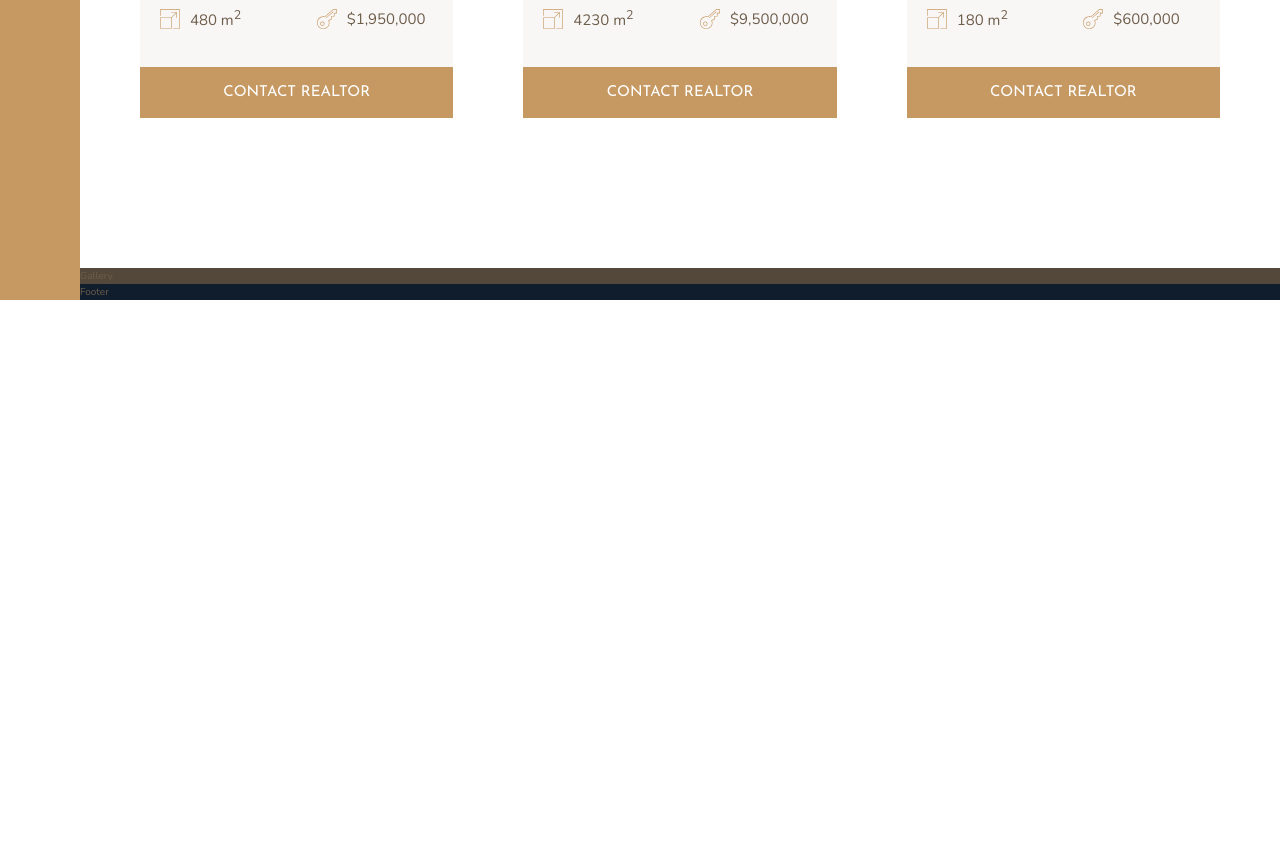
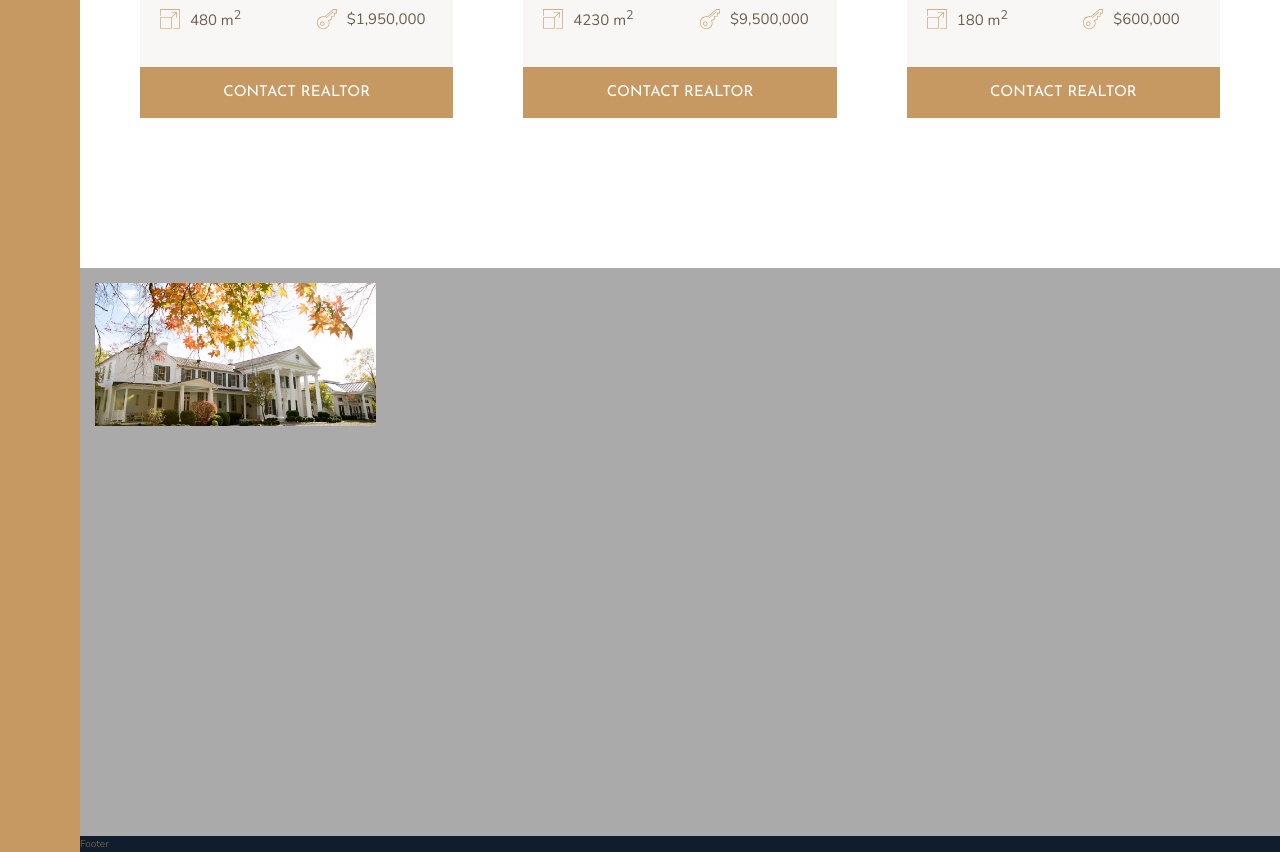
Before and after one commit to gus-rdz/Nexter-repo, a website: page index.html in a window 1280 px wide. Shown: the part 2804-3656 px from the top of the page. Before the commit the page ends 3104 px from the top, so only its background shows below. Drawn offline with nearby package versions, Linux system fonts and the light colour scheme.

Commit message:
started building the Gallery section; built the grid layout

```diff
--- a/index.html
+++ b/index.html
@@ -332,7 +332,11 @@
       </div>
     </section>
 
-    <section class="gallery">Gallery</section>
+    <section class="gallery">
+      <figure class="gallery__item gallery__item--1">
+        <img src="img/gal-1.jpeg" alt="Gallery image 1" class="gallery__img" />
+      </figure>
+    </section>
 
     <footer class="footer">Footer</footer>
   </body>
--- a/sass/_gallery.scss
+++ b/sass/_gallery.scss
@@ -1,4 +1,24 @@
 .gallery {
-  background-color: $color-grey-dark-1;
+  background-color: $color-grey-light-2;
   grid-column: full-start / full-end;
+
+  display: grid;
+  grid-template-columns: repeat(8, 1fr);
+  grid-template-rows: repeat(7, 5vw);
+  grid-gap: 1.5rem;
+  padding: 1.5rem;
+
+  &__item {
+    &--1 {
+      grid-row: 1 / span 2;
+      grid-column: 1 / span 2;
+    }
+  }
+
+  &__img {
+    width: 100%;
+    height: 100%;
+    object-fit: cover;
+    display: block;
+  }
 }
```
Also changed, not shown: css/style.css.
